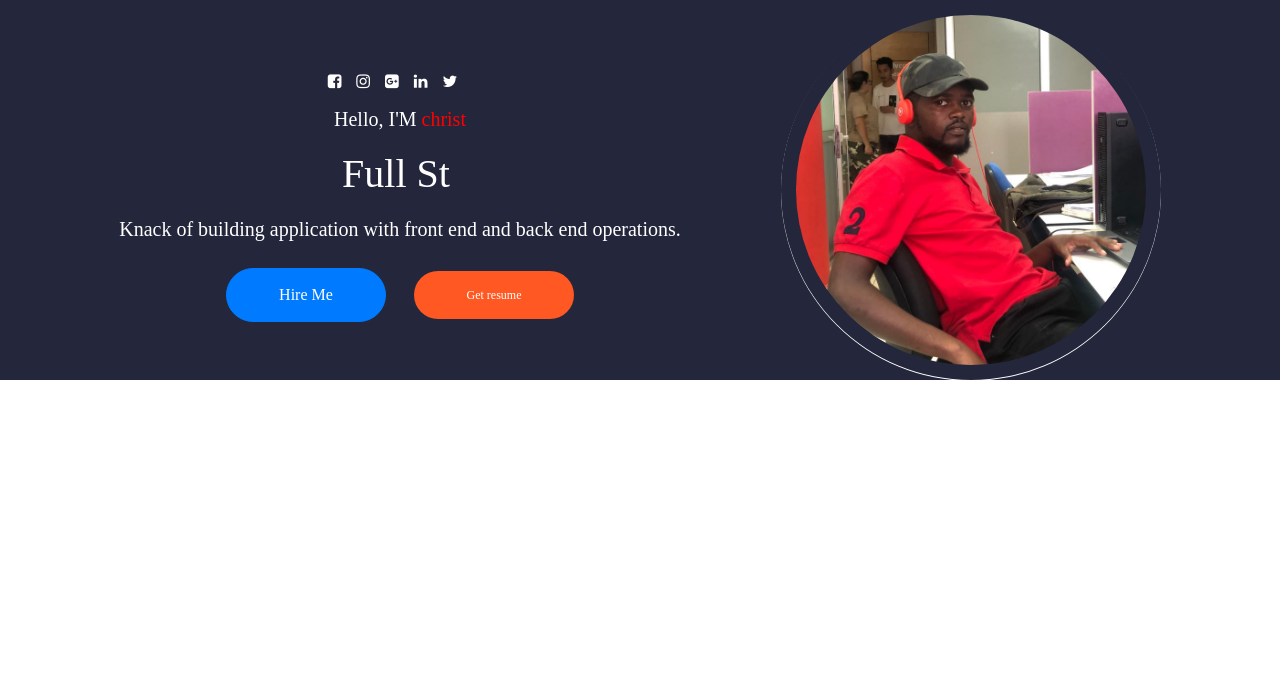
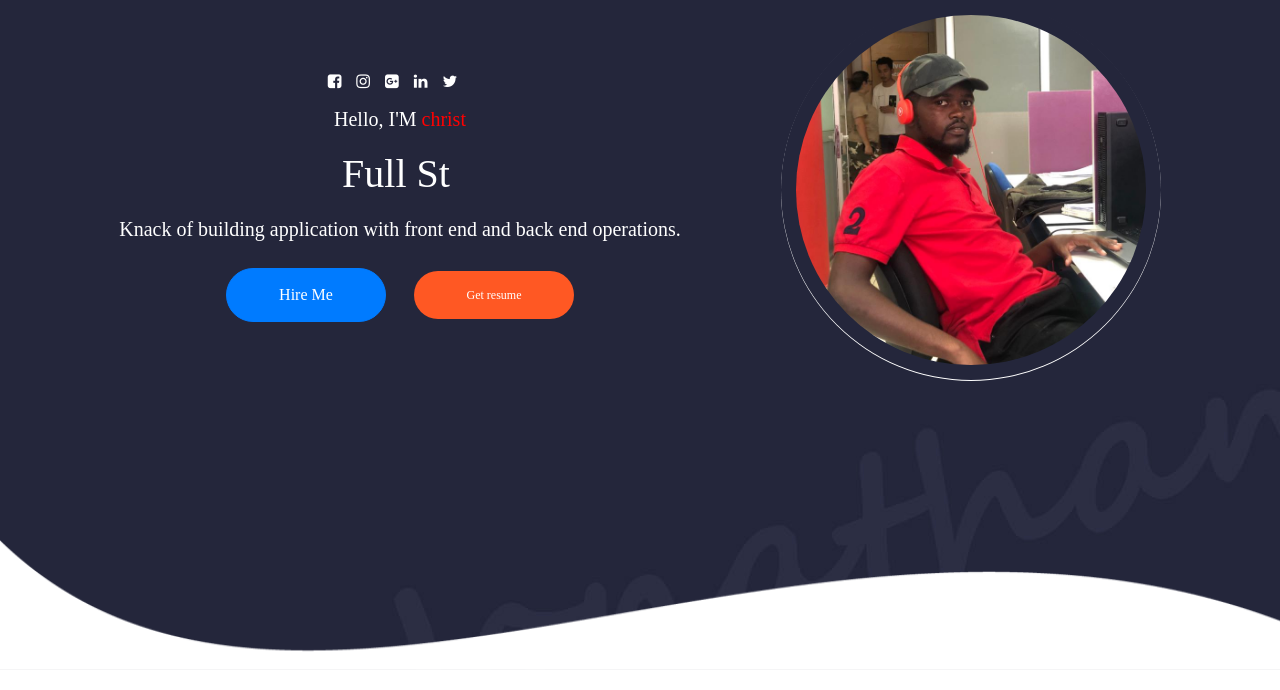
Before and after one commit to idc4K/PortofolioWithReact, a React (Create React App) app in the folder perso/: page / in a window 1280 px wide. Shown: the top 690 px of the page. Built offline with nearby package versions, Linux system fonts and the light colour scheme; a web font is replaced by a local one.

Commit message:
footer css

```diff
--- a/perso/src/App.js
+++ b/perso/src/App.js
@@ -1,10 +1,9 @@
-import Profile from './Components/Home/Profile';
 import './App.css';
-
+import Home from './Components/Home/Home';
 function App() {
   return (
     <div className="App">
-      <Profile />
+      <Home/>
     </div>
   );
 }
--- /dev/null
+++ b/perso/src/Components/Home/Home.js
@@ -0,0 +1,12 @@
+import React from 'react';
+import '../styles/Home.css';
+import Profile from './Profile';
+import Footer from './Footer/Footer';
+export default function Home() {
+  return (
+    <div className='home-container'>
+        <Profile />
+        <Footer/>
+    </div>
+  )
+}
--- a/perso/src/Components/Home/Profile.js
+++ b/perso/src/Components/Home/Profile.js
@@ -1,7 +1,7 @@
 import React from 'react';
 import Typical from 'react-typical';
 import '../styles/index.css';
-import '../styles/Profile.css'
+import '../styles/Profile.css';
 
 export default function Profile() {
   return (
--- a/perso/src/Components/Home/footer/Footer.js
+++ b/perso/src/Components/Home/footer/Footer.js
@@ -1,11 +1,11 @@
 import React from 'react';
-import '../styles/Footer.css';
+import '../../styles/Footer.css';
 
 export default function Footer() {
   return (
     <div className='footer-container'>
         <div className='footer-parent'>
-           <img src={require ('../assets/Home/shape-bg.png')}/>
+           <img src={require ('../../assets/Home/shape-bg.png')} alt="no internet data"/>
         </div>
     </div>
   )
--- /dev/null
+++ b/perso/src/Components/styles/Home.css
@@ -0,0 +1,7 @@
+.home-container{
+    display: flex;
+    flex-direction: column;
+    justify-content: space-between;
+    min-height: 670px;
+    background-image: url(../assets/Home/bg.jpg);
+}
--- a/perso/src/Components/styles/Profile.css
+++ b/perso/src/Components/styles/Profile.css
@@ -5,7 +5,7 @@
     height: 10%;
     min-height: fit-content;
     justify-content: center;
-    background-image: url(../assets/Home/bg.jpg);
+
 
 }
 .profile-parent{
```
